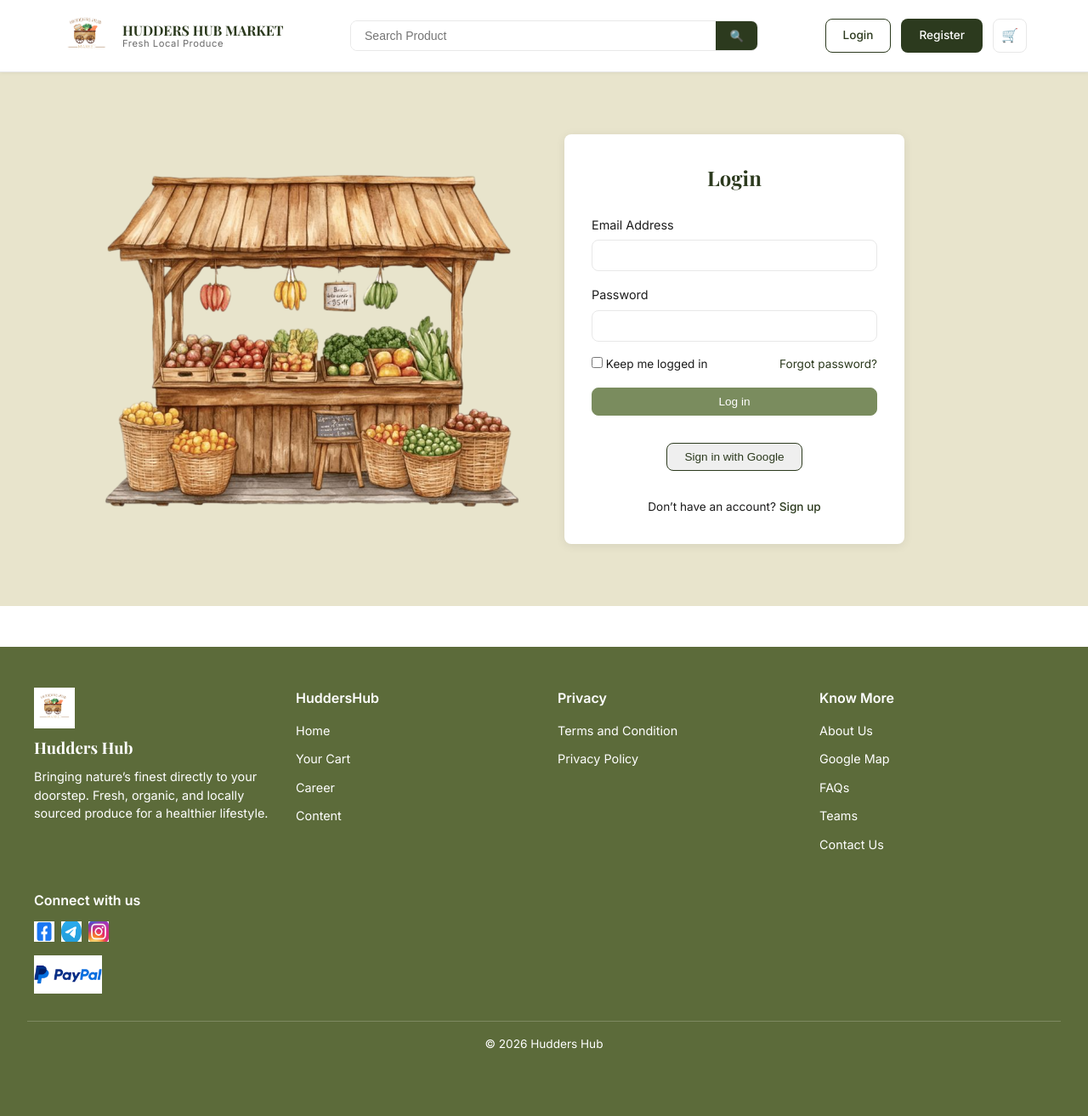
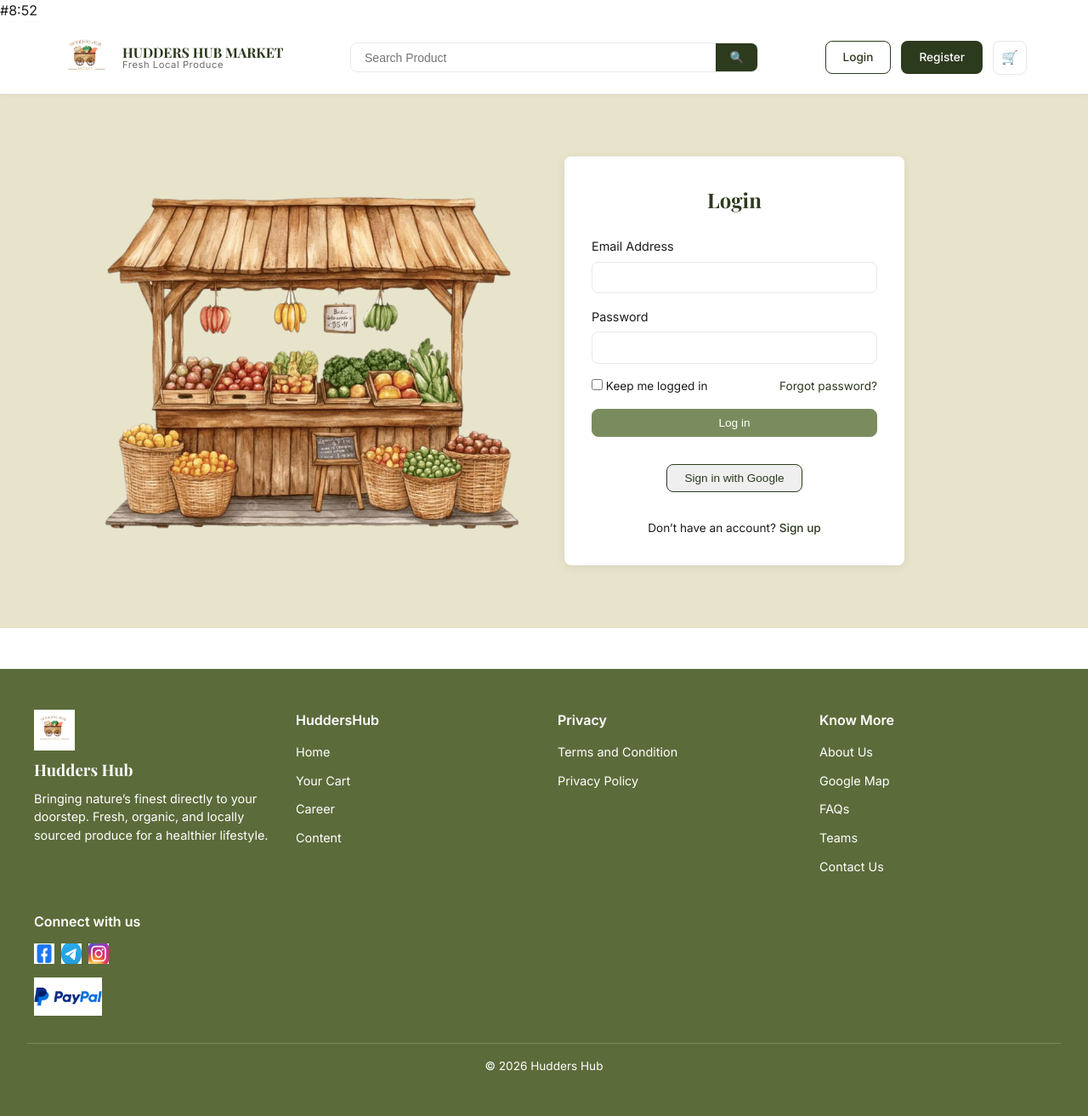
Before and after one commit to suvam123-s/hudders-hub, a PHP site: page /Login.php in a window 1280 px wide. Shown: the whole page at 85% size. Before the commit the page ends 1234 px from the top, so only its background shows below. Run offline with PHP 8.4, Linux system fonts and the light colour scheme.

Commit message:
Update Login.php and add TODO.md for GitHub push tracking

```diff
--- a/Login.php
+++ b/Login.php
@@ -1,3 +1,4 @@
+#8:52
 
 
 <?php
```
Also changed, not shown: TODO.md (added, +1 -0 lines).
